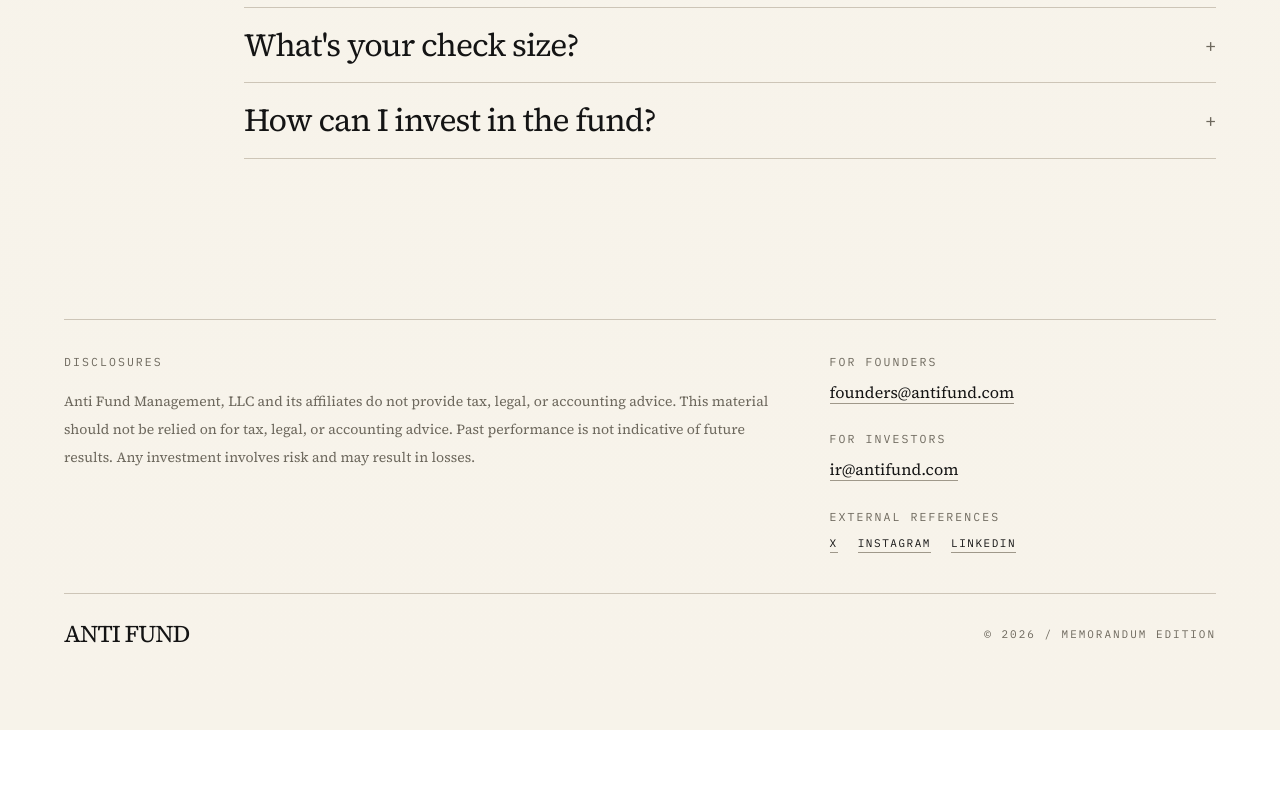
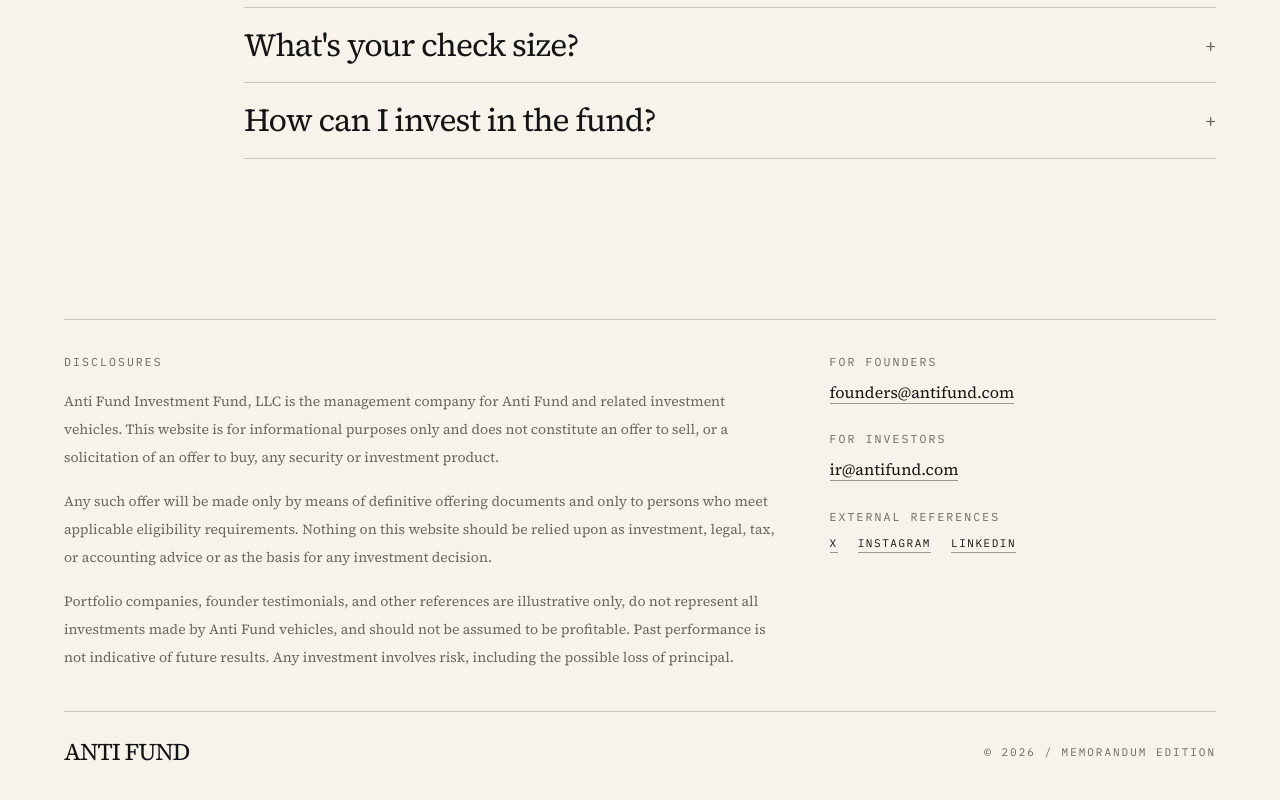
Before and after one commit to geoffreywoo/anti-fund, a Next.js app: page / in a window 1280 px wide. Shown: the part 9645-10445 px from the top of the page. Before the commit the page ends 10375 px from the top, so only its background shows below. Built offline with nearby package versions, Linux system fonts and the light colour scheme.

Commit message:
refactor: standardize fund disclosure

```diff
--- a/components/Footer.tsx
+++ b/components/Footer.tsx
@@ -11,13 +11,30 @@ export default function Footer() {
         <div className="grid gap-12 md:grid-cols-[minmax(0,1.3fr)_minmax(0,0.7fr)]">
           <div>
             <p className="paper-label mb-4">Disclosures</p>
-            <p className="max-w-3xl text-sm leading-7 text-ink-muted">
-              Anti Fund Management, LLC and its affiliates do not provide tax,
-              legal, or accounting advice. This material should not be relied on
-              for tax, legal, or accounting advice. Past performance is not
-              indicative of future results. Any investment involves risk and may
-              result in losses.
-            </p>
+            <div className="max-w-3xl space-y-4 text-sm leading-7 text-ink-muted">
+              <p>
+                Anti Fund Investment Fund, LLC is the management company for
+                Anti Fund and related investment vehicles. This website is for
+                informational purposes only and does not constitute an offer to
+                sell, or a solicitation of an offer to buy, any security or
+                investment product.
+              </p>
+              <p>
+                Any such offer will be made only by means of definitive
+                offering documents and only to persons who meet applicable
+                eligibility requirements. Nothing on this website should be
+                relied upon as investment, legal, tax, or accounting advice or
+                as the basis for any investment decision.
+              </p>
+              <p>
+                Portfolio companies, founder testimonials, and other references
+                are illustrative only, do not represent all investments made by
+                Anti Fund vehicles, and should not be assumed to be profitable.
+                Past performance is not indicative of future results. Any
+                investment involves risk, including the possible loss of
+                principal.
+              </p>
+            </div>
           </div>
 
           <div className="space-y-6">
```
Also changed, not shown: 1 other file (tests, documents, lock files or other folders).
